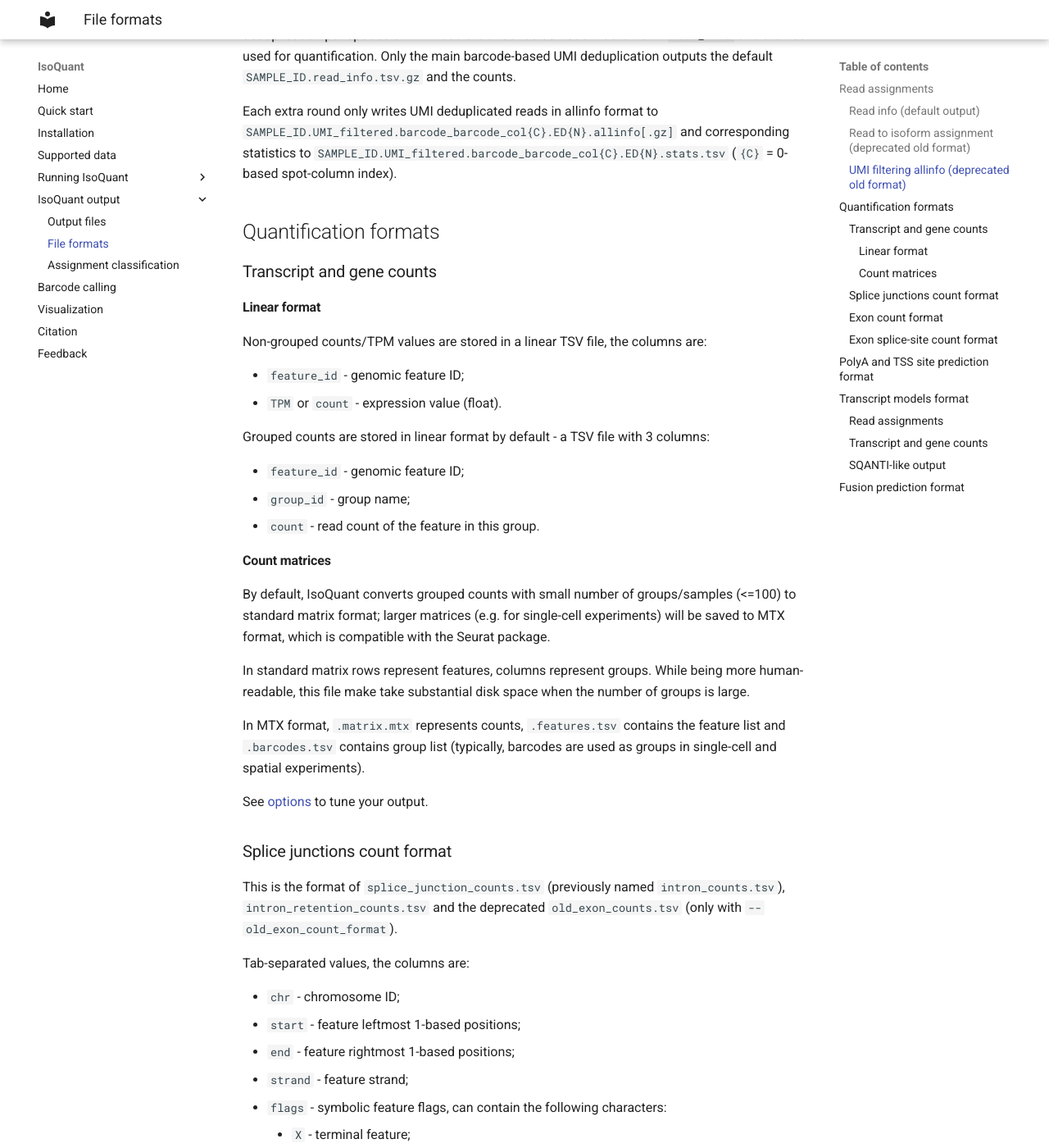
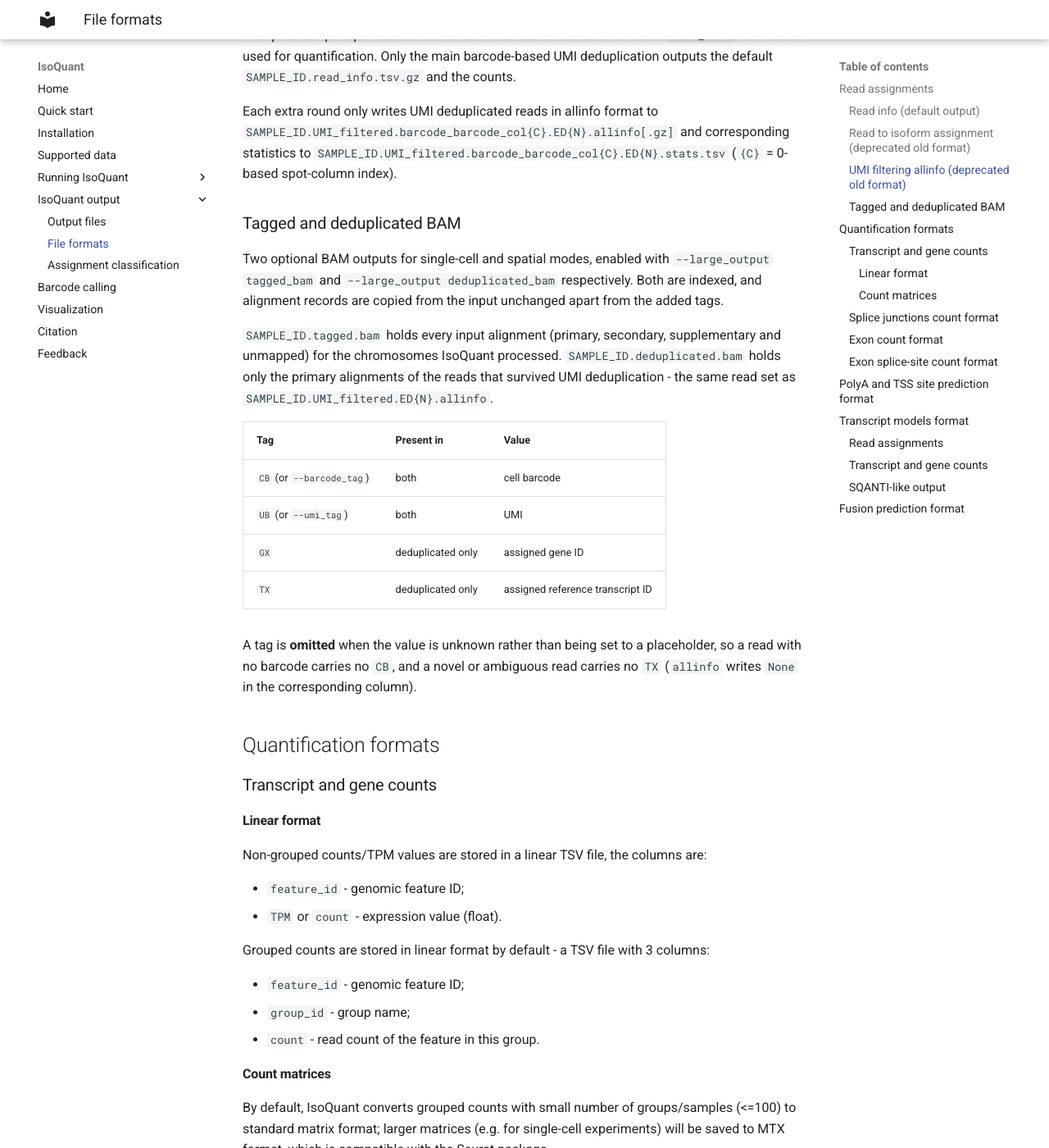
Before and after one commit to ablab/IsoQuant, an MkDocs documentation site: the page built from docs/formats.md, in a window 1280 px wide and 1400 px high, scrolled down 5571 px. Shown: the whole window at 82% size. Built offline with MkDocs 1.6.1 and Material for MkDocs 9.7.7, drawn with Linux system fonts in a browser that asks for light colours.

Commit message:
document tagged and deduplicated BAM formats

```diff
--- a/docs/formats.md
+++ b/docs/formats.md
@@ -167,6 +167,28 @@ Each extra round only writes UMI deduplicated reads in allinfo format to
 `SAMPLE_ID.UMI_filtered.barcode_barcode_col{C}.ED{N}.allinfo[.gz]` and corresponding
 statistics to `SAMPLE_ID.UMI_filtered.barcode_barcode_col{C}.ED{N}.stats.tsv`
 (`{C}` = 0-based spot-column index).
+
+### Tagged and deduplicated BAM
+
+Two optional BAM outputs for single-cell and spatial modes, enabled with
+`--large_output tagged_bam` and `--large_output deduplicated_bam` respectively. Both are
+indexed, and alignment records are copied from the input unchanged apart from the added tags.
+
+`SAMPLE_ID.tagged.bam` holds every input alignment (primary, secondary, supplementary and
+unmapped) for the chromosomes IsoQuant processed. `SAMPLE_ID.deduplicated.bam` holds only the
+primary alignments of the reads that survived UMI deduplication - the same read set as
+`SAMPLE_ID.UMI_filtered.ED{N}.allinfo`.
+
+| Tag | Present in | Value |
+|-----|------------|-------|
+| `CB` (or `--barcode_tag`) | both | cell barcode |
+| `UB` (or `--umi_tag`) | both | UMI |
+| `GX` | deduplicated only | assigned gene ID |
+| `TX` | deduplicated only | assigned reference transcript ID |
+
+A tag is **omitted** when the value is unknown rather than being set to a placeholder, so a
+read with no barcode carries no `CB`, and a novel or ambiguous read carries no `TX` (`allinfo`
+writes `None` in the corresponding column).
 
 
 ## Quantification formats
```
Also changed, not shown: docs/cmd.md (+4 -0 lines), 1 other file.
